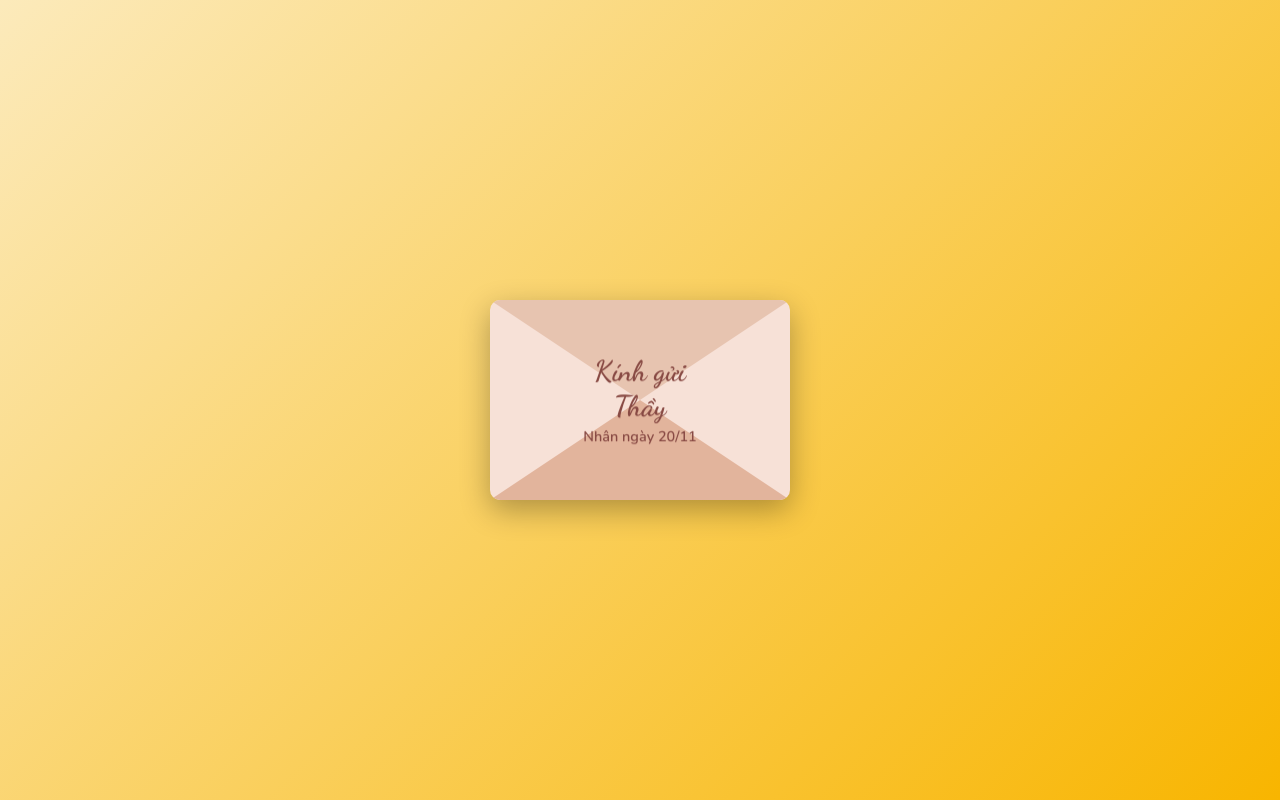
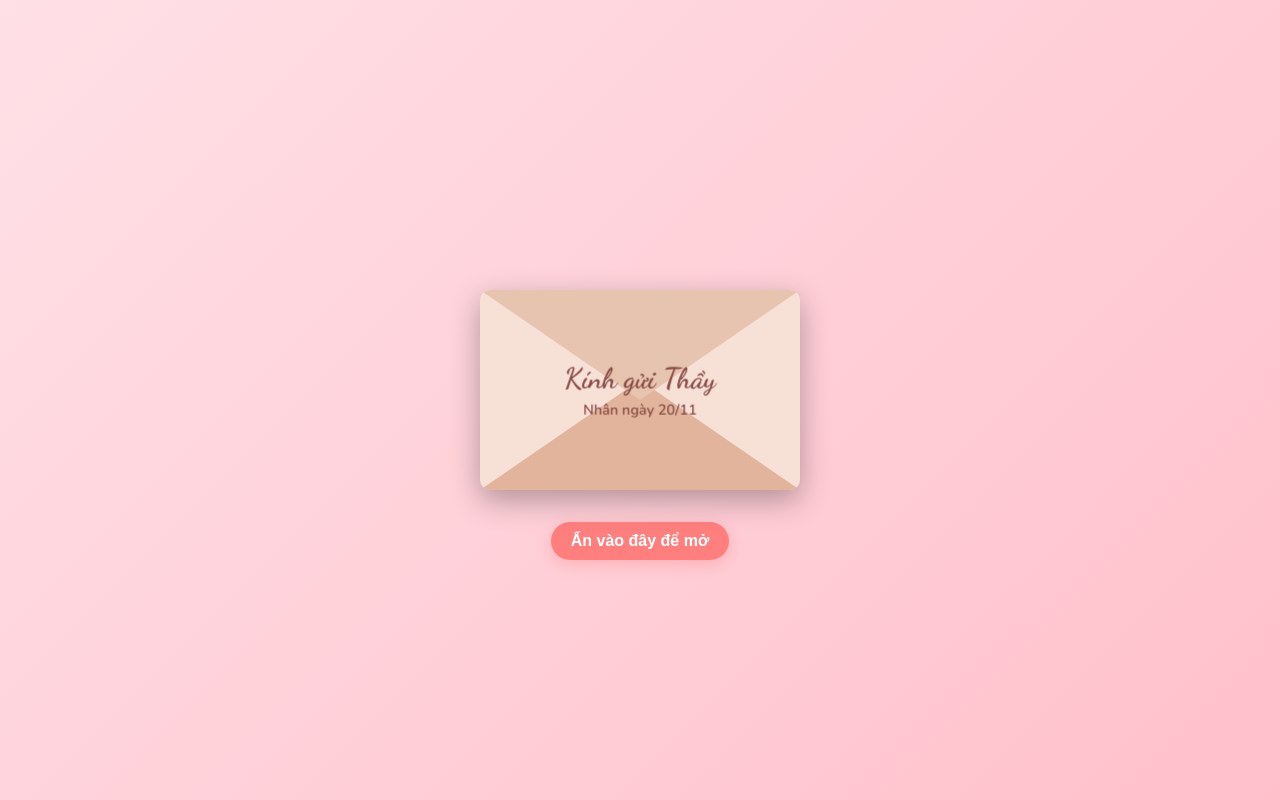
Before and after one commit to tanhgpt/thiep2010, a plain HTML site: page index.html in a window 1280 px wide. Drawn offline with nearby package versions, Linux system fonts and the light colour scheme.

Commit message:
Update index.html

```diff
--- a/index.html
+++ b/index.html
@@ -14,8 +14,8 @@
             box-sizing: border-box;
         }
         body {
-            /* Nền gradient Rose Gold ấm áp và trang trọng */
-            background: linear-gradient(135deg, #fceabb 0%, #f8b500 100%);
+            /* Nền màu hồng nhẹ nhàng (như bạn yêu cầu) */
+            background: linear-gradient(135deg, #ffe0e6 0%, #ffc0cb 100%);
             height: 100vh;
             display: flex;
             justify-content: center;
@@ -25,22 +25,28 @@
         }
 
         /* --- Phong bì (Envelope) --- */
-        .envelope-wrapper {
+        .envelope-container { /* Thêm một container để căn chỉnh chung */
             position: relative;
             perspective: 1000px;
+            width: 320px; /* Kích thước rộng hơn một chút */
+            height: 220px;
             cursor: pointer;
-            width: 300px; /* Cố định kích thước */
-            height: 200px;
             animation: fadeIn 1s ease-out;
             transition: transform 0.8s ease;
+            display: flex; /* Dùng flex để căn nút */
+            flex-direction: column;
+            align-items: center;
+            justify-content: center;
         }
 
         .envelope {
             width: 100%;
-            height: 100%;
+            height: 200px; /* Chiều cao phong bì */
             background-color: #f7e1d7;
             border-radius: 10px;
             position: absolute;
+            top: 0;
+            left: 0;
             box-shadow: 0 10px 30px rgba(0, 0, 0, 0.3);
             transform-style: preserve-3d;
             z-index: 2;
@@ -54,9 +60,9 @@
             left: 0;
             width: 0;
             height: 0;
-            border-left: 150px solid transparent;
-            border-right: 150px solid transparent;
-            border-top: 100px solid #e7c4b0; /* Nắp màu nâu nhạt */
+            border-left: 160px solid transparent; /* Nửa chiều rộng phong bì */
+            border-right: 160px solid transparent; /* Nửa chiều rộng phong bì */
+            border-top: 110px solid #e7c4b0; /* Chiều cao nắp */
             border-radius: 10px 10px 0 0;
             transform-origin: top;
             transition: transform 0.8s ease;
@@ -71,9 +77,9 @@
             left: 0;
             width: 0;
             height: 0;
-            border-left: 150px solid transparent;
-            border-right: 150px solid transparent;
-            border-bottom: 100px solid #e2b49c; /* Miệng màu nâu nhạt đậm hơn */
+            border-left: 160px solid transparent;
+            border-right: 160px solid transparent;
+            border-bottom: 110px solid #e2b49c;
             border-radius: 0 0 10px 10px;
             z-index: 1;
         }
@@ -90,8 +96,9 @@
             text-align: center;
             line-height: 1.2;
             z-index: 4;
-            transition: opacity 0.5s ease; /* Thêm hiệu ứng chữ mờ dần */
+            transition: opacity 0.5s ease;
             pointer-events: none;
+            user-select: none; /* Ngăn không cho chọn chữ */
         }
         .envelope-text small {
             font-family: 'Nunito', sans-serif;
@@ -101,22 +108,53 @@
             font-weight: 600;
         }
 
+        /* Nút "Ấn vào đây để mở" */
+        .open-button {
+            position: absolute;
+            bottom: -50px; /* Đặt dưới phong bì */
+            padding: 10px 20px;
+            background-color: #ff7f7f; /* Màu đỏ nhẹ */
+            color: white;
+            border: none;
+            border-radius: 25px;
+            font-size: 1rem;
+            font-weight: bold;
+            cursor: pointer;
+            box-shadow: 0 4px 15px rgba(255, 127, 127, 0.4);
+            transition: all 0.3s ease;
+            z-index: 1;
+            opacity: 1;
+            pointer-events: auto; /* Cho phép click */
+        }
+        .open-button:hover {
+            background-color: #ff6363;
+            transform: translateY(-2px);
+        }
+        .open-button.hidden {
+            opacity: 0;
+            pointer-events: none;
+            transform: translateY(10px);
+        }
 
         /* --- TRẠNG THÁI MỞ (KHI CÓ CLASS 'open') --- */
-        .envelope-wrapper.open .envelope::before {
-            transform: rotateX(180deg); /* Nắp lật lên 180 độ */
+        .envelope-container.open .envelope::before {
+            transform: rotateX(180deg);
             z-index: 0;
         }
-
-        .envelope-wrapper.open .envelope-text {
-            opacity: 0; /* Ẩn chữ ngoài phong bì */
+        .envelope-container.open .envelope-text {
+            opacity: 0;
+        }
+        .envelope-container.open .open-button {
+            opacity: 0;
+            pointer-events: none;
         }
 
         /* --- Thiệp bên trong (Card) --- */
         .card {
             background-color: #ffffff;
-            width: 280px;
-            padding: 30px;
+            width: 290px; /* Rộng hơn một chút để khớp với phong bì */
+            height: 180px; /* Chiều cao cố định để không bị chồng */
+            padding: 25px;
             border-radius: 10px;
             text-align: center;
             box-shadow: 0 5px 15px rgba(0, 0, 0, 0.1);
@@ -125,15 +163,17 @@
             left: 50%;
             transform: translate(-50%, -50%) scale(0.9);
             opacity: 0;
-            /* Thiệp hiện ra 0.4s sau khi nắp bắt đầu lật */
-            transition: all 0.8s cubic-bezier(0.25, 0.1, 0.25, 1) 0.4s;
-            z-index: 0;
+            transition: all 0.8s cubic-bezier(0.25, 0.1, 0.25, 1) 0.4s; /* Hiệu ứng thiệp hiện ra */
+            z-index: 0; /* Thiệp nằm dưới phong bì khi chưa mở */
+            overflow-y: auto; /* Thêm cuộn nếu nội dung quá dài */
         }
 
-        .envelope-wrapper.open .card {
+        .envelope-container.open .card {
             opacity: 1;
             transform: translate(-50%, -50%) scale(1);
-            z-index: 1;
+            z-index: 1; /* Thiệp nằm trên nắp đã lật khi mở */
+            height: auto; /* Tự điều chỉnh chiều cao khi mở */
+            max-height: 80vh; /* Giới hạn chiều cao trên màn hình nhỏ */
         }
 
         /* --- Nội dung và Animations khác (Tối ưu từ code cũ) --- */
@@ -173,13 +213,15 @@
 </head>
 <body>
 
-    <div class="envelope-wrapper" onclick="openEnvelope()">
-        <div class="envelope">
+    <div class="envelope-container">
+        <div class="envelope" onclick="openEnvelope()">
             <div class="envelope-text">
                 Kính gửi Thầy
                 <small>Nhân ngày 20/11</small>
             </div>
         </div>
+
+        <button class="open-button" onclick="openEnvelope()">Ấn vào đây để mở</button>
 
         <div class="card" id="greetingCard">
             <div class="icon">📚</div>
@@ -189,7 +231,7 @@
                 "Mỗi khi nhắc về thời cắp sách,<br>
                 Hình bóng Thầy xưa lại hiện về."<br><br>
                 Nhân ngày <b>20/11</b>, em chúc Thầy luôn vui vẻ và gặt hái được nhiều thành công trong sự nghiệp trồng người!
-            </div>
+            </p>
 
             <div class="signature">— Học trò cũ —</div>
 
@@ -207,7 +249,8 @@
 
     <script>
         var music = document.getElementById("bgMusic");
-        var envelopeWrapper = document.querySelector(".envelope-wrapper");
+        var envelopeContainer = document.querySelector(".envelope-container");
+        var openButton = document.querySelector(".open-button");
         var hasBeenOpened = false; // Cờ (flag) để chỉ mở 1 lần
 
         // Hàm mở phong bì và phát nhạc
@@ -215,7 +258,9 @@
             if (hasBeenOpened) return; // Nếu đã mở, thoát khỏi hàm
 
             // BƯỚC 1: Mở phong bì (Thêm class CSS)
-            envelopeWrapper.classList.add("open");
+            envelopeContainer.classList.add("open");
+            openButton.classList.add("hidden"); // Ẩn nút
+
             hasBeenOpened = true;
 
             // BƯỚC 2: Phát nhạc ngay lập tức (Nhờ tương tác của người dùng)
```
